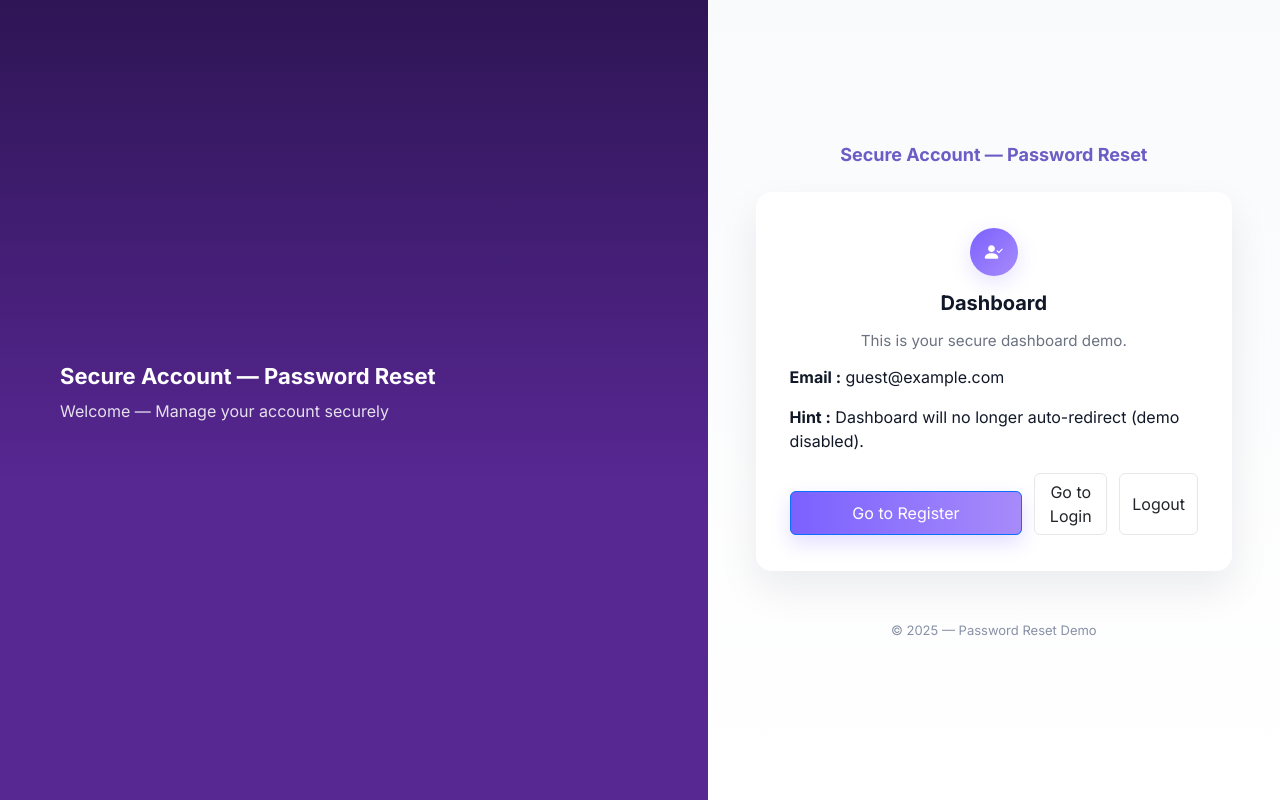
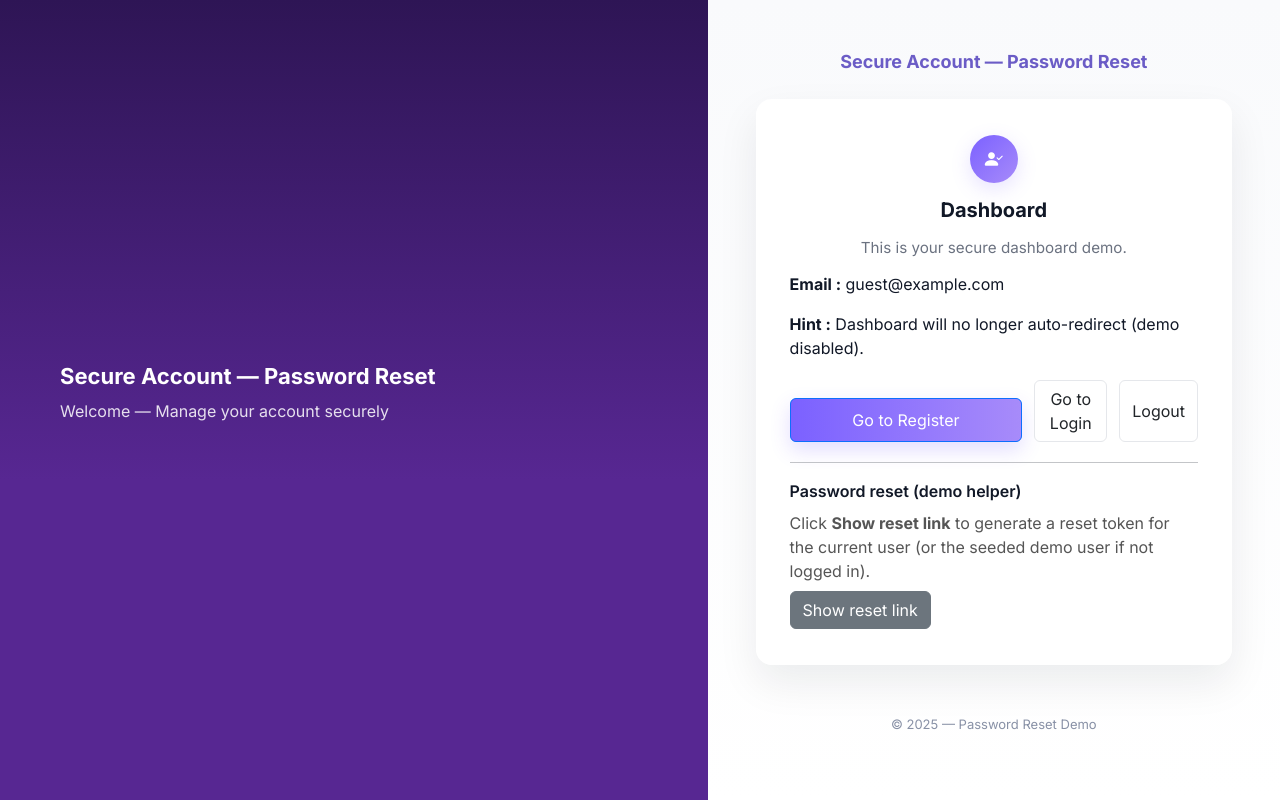
Before and after one commit to annie199810/Password-Reset, a React (Create React App) app in the folder frontend/: page / in a window 1280 px wide. Built offline with nearby package versions, Linux system fonts and the light colour scheme; no server answers; sample sign-in values are in the browser's storage.

Commit message:
Updated dashboard and login reset link feature

```diff
--- a/frontend/src/components/Dashboard.jsx
+++ b/frontend/src/components/Dashboard.jsx
@@ -5,68 +5,83 @@ import { useNavigate } from 'react-router-dom';
 export default function Dashboard() {
   const [user, setUser] = useState(null);
   const [loading, setLoading] = useState(true);
+  const [resetLoading, setResetLoading] = useState(false);
+  const [resetMessage, setResetMessage] = useState('');
+  const [previewUrl, setPreviewUrl] = useState(null);
+  const [fallbackLink, setFallbackLink] = useState(null);
+
   const navigate = useNavigate();
-
-
-  const demoMode = false;
 
   useEffect(() => {
     async function fetchMe() {
-
       const token = localStorage.getItem('token');
       if (!token) {
-
-      } else {
+        setLoading(false);
+        return;
+      }
       try {
         const api = process.env.REACT_APP_API_URL || 'http://localhost:10000';
         const res = await fetch(`${api}/api/auth/me`, {
-            headers: { Authorization: `Bearer ${token}` }
+          headers: { Authorization: `Bearer ${token}` },
         });
         if (res.ok) {
           const data = await res.json();
-            setUser(data.user);
+          if (data && data.user) setUser(data.user);
         } else {
           localStorage.removeItem('token');
         }
       } catch (err) {
         console.error('fetch me error', err);
         localStorage.removeItem('token');
+      } finally {
+        setLoading(false);
       }
     }
-      setLoading(false);
-    }
     fetchMe();
-  }, [navigate]);
-
-
-  useEffect(() => {
-    if (!demoMode) return;
-
-    const delays = [2500, 2500, 2500];
-
-    let t1, t2, t3;
-    t1 = setTimeout(() => {
-      navigate('/register');
-      t2 = setTimeout(() => {
-        navigate('/login');
-        t3 = setTimeout(() => {
-          navigate('/forgot');
-        }, delays[2]);
-      }, delays[1]);
-    }, delays[0]);
-
-    return () => {
-      clearTimeout(t1);
-      clearTimeout(t2);
-      clearTimeout(t3);
-    };
-  }, [demoMode, navigate]);
-
-
+  }, []);
 
   function logout() {
     localStorage.removeItem('token');
     navigate('/login');
+  }
+
+  async function showResetLink() {
+
+    const email = user && user.email ? user.email : 'test@example.com';
+    setResetLoading(true);
+    setResetMessage('');
+    setPreviewUrl(null);
+    setFallbackLink(null);
+
+    try {
+      const api = process.env.REACT_APP_API_URL || 'http://localhost:10000';
+      const res = await fetch(`${api}/api/auth/request-reset`, {
+        method: 'POST',
+        headers: { 'Content-Type': 'application/json' },
+        body: JSON.stringify({ email }),
+      });
+      const data = await res.json();
+      setResetLoading(false);
+
+      if (res.ok) {
+
+        if (data.previewUrl) {
+          setPreviewUrl(data.previewUrl);
+          setResetMessage('Preview link returned — open it to view the reset email.');
+        } else if (data.fallbackLink) {
+          setFallbackLink(data.fallbackLink);
+          setResetMessage('Reset link generated (fallback). Open link below to continue.');
+        } else {
+          setResetMessage('If the email exists, a reset link has been sent (no preview available).');
+        }
+      } else {
+        setResetMessage((data && (data.error || data.message)) || 'Failed to create reset link');
+      }
+    } catch (err) {
+      console.error('request-reset error', err);
+      setResetLoading(false);
+      setResetMessage('Cannot connect to server.');
+    }
   }
 
   if (loading) {
@@ -98,6 +113,43 @@ export default function Dashboard() {
           <button className="btn btn-outline" onClick={() => navigate('/login')} style={{ background: "#fff", border: "1px solid #e5e7eb" }}>Go to Login</button>
           <button className="btn btn-outline" onClick={logout} style={{ background: "#fff", border: "1px solid #e5e7eb" }}>Logout</button>
         </div>
+
+        <hr style={{ marginTop: 20 }} />
+
+        <div>
+          <div style={{ marginBottom: 8, fontWeight: 600 }}>Password reset (demo helper)</div>
+          <div style={{ marginBottom: 8, color: '#555' }}>
+            Click <strong>Show reset link</strong> to generate a reset token for the current user (or the seeded demo user if not logged in).
+          </div>
+
+          <div style={{ display: 'flex', gap: 8 }}>
+            <button className="btn btn-secondary" onClick={showResetLink} disabled={resetLoading}>
+              {resetLoading ? 'Generating…' : 'Show reset link'}
+            </button>
+          </div>
+
+          {resetMessage && <div style={{ marginTop: 12 }} className={`alert ${resetMessage.includes('failed') || resetMessage.includes('Cannot') ? 'alert-danger' : 'alert-success'}`}>{resetMessage}</div>}
+
+          {previewUrl && (
+            <div style={{ marginTop: 8 }}>
+              <div style={{ fontSize: 13, color: '#444', marginBottom: 6 }}>Preview URL (demo):</div>
+              <div style={{ display: 'flex', gap: 8, alignItems: 'center' }}>
+                <a href={previewUrl} target="_blank" rel="noopener noreferrer">{previewUrl}</a>
+                <button className="btn btn-sm" onClick={() => navigator.clipboard.writeText(previewUrl)}>Copy</button>
+              </div>
+            </div>
+          )}
+
+          {fallbackLink && (
+            <div style={{ marginTop: 8 }}>
+              <div style={{ fontSize: 13, color: '#444', marginBottom: 6 }}>Fallback reset link (use this if email not delivered):</div>
+              <div style={{ display: 'flex', gap: 8, alignItems: 'center' }}>
+                <a href={fallbackLink} target="_blank" rel="noopener noreferrer">{fallbackLink}</a>
+                <button className="btn btn-sm" onClick={() => navigator.clipboard.writeText(fallbackLink)}>Copy</button>
+              </div>
+            </div>
+          )}
+        </div>
       </div>
     </div>
   );
--- a/frontend/src/components/Login.jsx
+++ b/frontend/src/components/Login.jsx
@@ -1,5 +1,6 @@
+
 import React, { useState } from 'react';
-import { useNavigate } from 'react-router-dom';
+import { useNavigate, Link } from 'react-router-dom';
 
 export default function Login() {
   const [email, setEmail] = useState('');
@@ -63,7 +64,7 @@ export default function Login() {
 
         <button className="btn btn-primary mt-3" type="submit" disabled={loading}>{loading ? 'Signing in…' : 'Sign in'}</button>
         <div className="note" style={{ marginTop: 12 }}>
-          Forgot your password? <a href="/">Reset it</a>.
+          Forgot your password? <Link to="/forgot-password">Reset it</Link>.
         </div>
       </form>
     </div>
```
Lines whose indentation alone changed are shown as unchanged.
